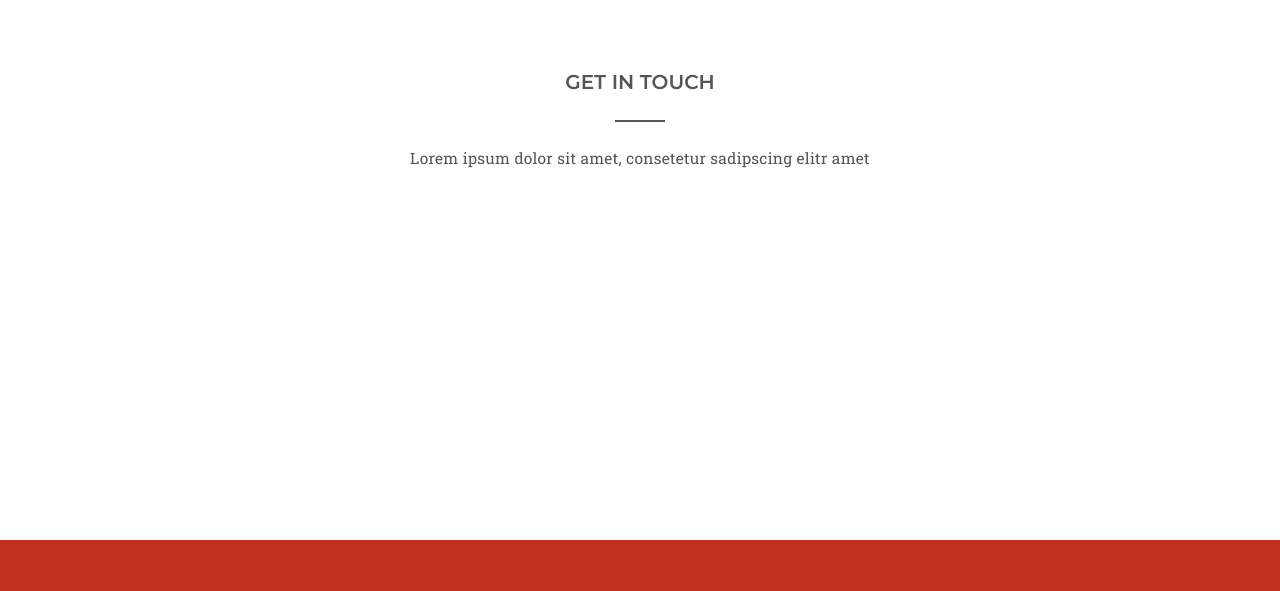
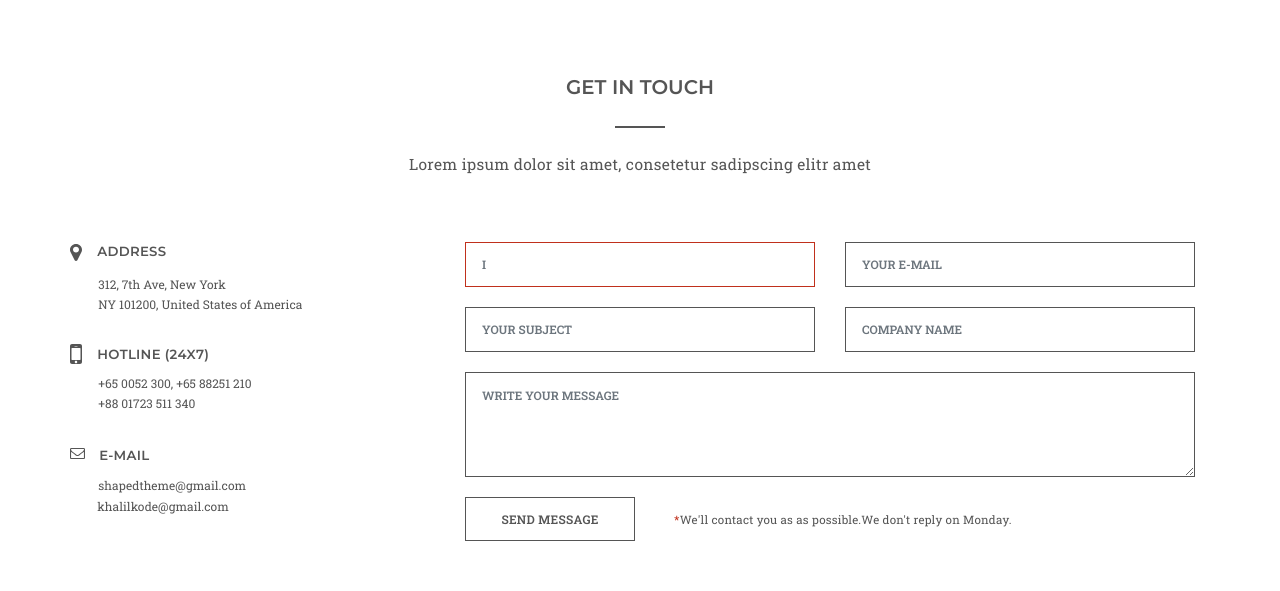
Before and after one commit to AnigalHub/PixelPerfect, a Vue app: page / in a window 1280 px wide. Shown: the part 5525-6116 px from the top of the page. Built offline with nearby package versions, Linux system fonts and the light colour scheme.

Commit message:
добавлен шаблон, вывод через v-for

```diff
--- a/src/components/Feedback.vue
+++ b/src/components/Feedback.vue
@@ -1,17 +1,39 @@
 <template>
     <div id="Feedback">
         <b-container>
-            <div class="name_component">GET IN TOUCH</div>
-            <svg class="underline" xmlns="http://www.w3.org/2000/svg" width="50px" height="2px">
-                <path fill-rule="evenodd"  fill="rgb(85, 85, 85)" d="M0.000,1.999 L0.000,-0.000 L50.000,-0.000 L50.000,1.999 L0.000,1.999 "/>
-            </svg>
-            <p class="descr_component">Lorem ipsum dolor sit amet, consetetur sadipscing elitr amet</p>
+            <layout :name_component="name_component" :descr_component="descr_component"/>
             <b-row>
-                <b-col cols="3">
-
+                <b-col cols="4">
+                    <b-row v-for="(value,index) in Information" :key="index">
+                        <b-col cols="1">
+                            <component :is="value.svg"/>
+                        </b-col>
+                        <b-col>
+                            <div class="name_information">{{value.name_information}}</div>
+                            <div class="descr_information">{{value.descr_information_1}}<br>
+                                <div class="part_information">{{value.descr_information_2}}</div>
+                            </div>
+                        </b-col>
+                    </b-row>
                 </b-col>
                 <b-col>
-
+                    <form>
+                        <b-row>
+                            <b-col>
+                                <input v-model="feedback.name" type="text" class="form-control" placeholder="I" id="name" name="name" required="" data-validation-required-message="Please enter your name">
+                                <input v-model="feedback.subject" type="text" class="form-control" placeholder="YOUR SUBJECT" id="subject" name="subject" required="" data-validation-required-message="Please enter your subject">
+                            </b-col>
+                            <b-col>
+                                <input v-model="feedback.email" type="text" class="form-control" placeholder="YOUR E-MAIL" id="email" name="email" required="" data-validation-required-message="Please enter your e-mail">
+                                <input v-model="feedback.company_name" type="text" class="form-control" placeholder="COMPANY NAME" id="company_name" name="company_name" required="" data-validation-required-message="Please enter a company name">
+                            </b-col>
+                        </b-row>
+                        <textarea v-model="feedback.message" class="form-control" placeholder="WRITE YOUR MESSAGE" id="message" name="message" required="" data-validation-required-message="Please enter your message"></textarea>
+                        <b-button>Send Message</b-button>
+                        <div class="warning">
+                            <span>*</span>We'll contact you as as possible.We don't reply on Monday.
+                        </div>
+                    </form>
                 </b-col>
             </b-row>
         </b-container>
@@ -19,49 +41,49 @@
 </template>
 
 <script>
+    import MapSVG from '../components/svg_feedback/map_svg';
+    import TelephoneSVG from '../components/svg_feedback/telephone_svg';
+    import EmailSVG from '../components/svg_feedback/email_svg';
+    import Layout from "./layout";
     export default {
-        name: "Feedback"
+        name: "Feedback",
+        components: {Layout},
+        data(){
+            return {
+                feedback:{
+                    name: '',
+                    subject: '',
+                    email: '',
+                    company_name: '',
+                    message: '',
+                },
+                name_component:"Get in touch",
+                descr_component:"Lorem ipsum dolor sit amet, consetetur sadipscing elitr amet",
+                Information:[
+                    {
+                        svg:MapSVG,
+                        name_information:"Address",
+                        descr_information_1:"312, 7th Ave, New York",
+                        descr_information_2:"NY 101200, United States of America",
+                    },
+                    {
+                        svg:TelephoneSVG,
+                        name_information:"Hotline (24x7)",
+                        descr_information_1:"+65 0052 300, +65 88251 210",
+                        descr_information_2:"+88 01723 511 340",
+                    },
+                    {
+                        svg:EmailSVG,
+                        name_information:"E-mail",
+                        descr_information_1:"shapedtheme@gmail.com",
+                        descr_information_2:"khalilkode@gmail.com",
+                    }
+                ]
+            }
+        },
     }
 </script>
 
 <style scoped lang="scss">
-    #Feedback {
-        padding-top: 90px;
-        padding-bottom: 80px;
-        height: 70vh;
 
-    .name_component {
-        font-size: 20px;
-        font-family: "Montserrat";
-        color: rgb(85, 85, 85);
-        font-weight: 600;
-        text-transform: uppercase;
-        line-height: 1.2;
-        text-align: center;
-        z-index: 416;
-    }
-
-    .descr_component {
-        font-size: 15.5px;
-        font-family: "Roboto Slab";
-        color: rgb(85, 85, 85);
-        letter-spacing: .28px;
-        line-height: 1.5;
-        text-align: center;
-        margin-top: 25.25px;
-        padding-bottom: 25px;
-    }
-
-    .underline {
-        background-color: rgb(85, 85, 85);
-        margin-top: 26px;
-        display: block;
-        margin-right: auto;
-        margin-left: auto;
-        width: 50px;
-        height: 2px;
-
-    }
-
-    }
 </style>
```
